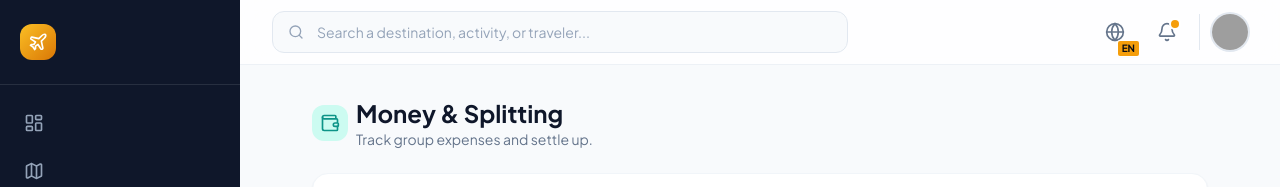
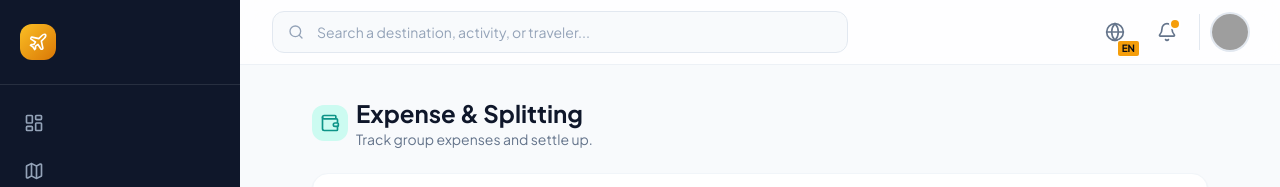
Before and after one commit to masiwalrachit/Pod_Project, a React (Vite) app: page /Pod_Project/money in a window 1280 px wide. Shown: the top 187 px of the page. Built offline with nearby package versions, Linux system fonts and the light colour scheme; grey boxes are pictures that could not be loaded.

Commit message:
refactor: rename money to expense in navigation and header

```diff
--- a/src/components/layout/Sidebar.tsx
+++ b/src/components/layout/Sidebar.tsx
@@ -18,7 +18,7 @@ const navItems = [
   { to: '/navigate', icon: Compass, label: 'Navigate' },
   { to: '/guides', icon: UserRound, label: 'Guides' },
   { to: '/community', icon: Users, label: 'Community' },
-  { to: '/money', icon: Wallet, label: 'Money' },
+  { to: '/money', icon: Wallet, label: 'Expense' },
   { to: '/guide', icon: Map, label: 'Feature Guide' },
 ];
 
--- a/src/pages/Money.tsx
+++ b/src/pages/Money.tsx
@@ -11,7 +11,7 @@ export default function Money() {
             <Wallet className="w-5 h-5 text-teal-600" />
           </div>
           <div>
-            <h1 className="text-2xl font-bold text-slate-900">Money & Splitting</h1>
+            <h1 className="text-2xl font-bold text-slate-900">Expense & Splitting</h1>
             <p className="text-slate-500 text-sm">Track group expenses and settle up.</p>
           </div>
         </div>
```
